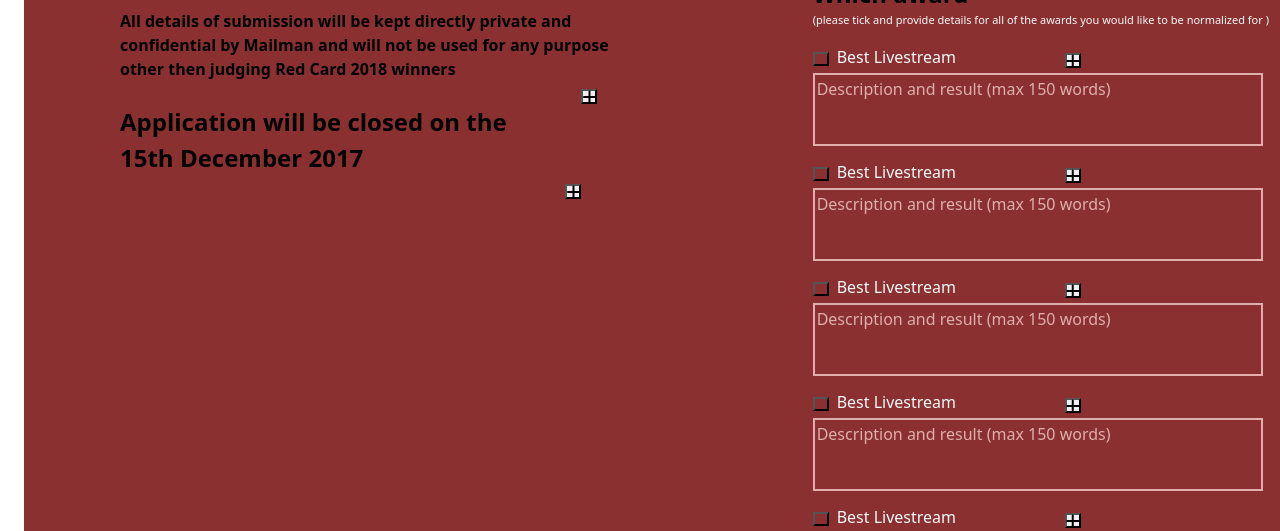
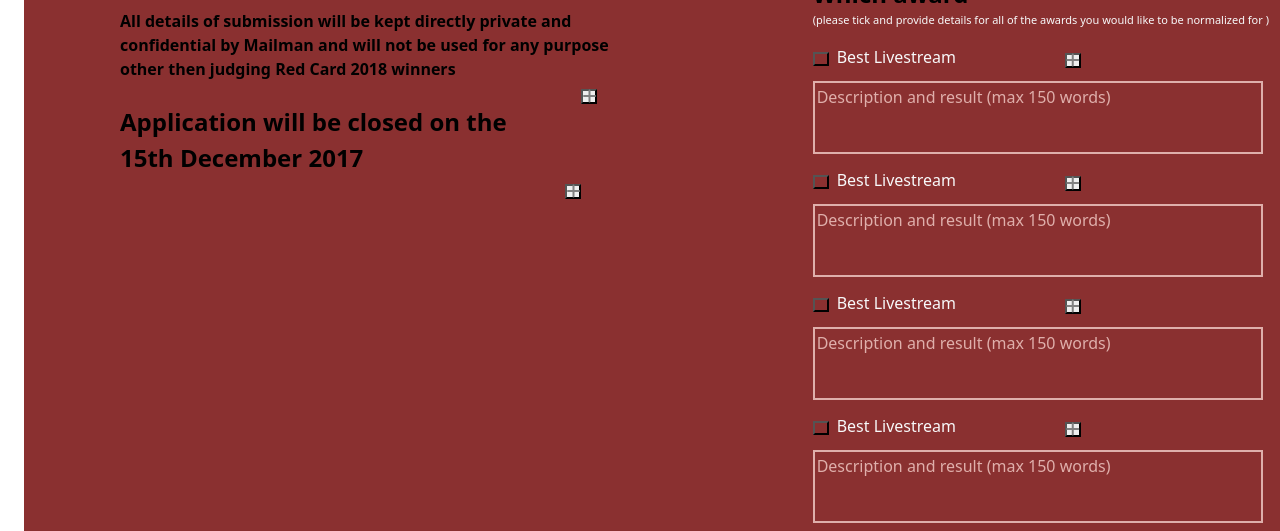
Before and after one commit to BilalAwan1/Submission-Card-BS, a plain HTML site: page index.html in a window 1280 px wide. Shown: the part 394-925 px from the top of the page. Drawn offline with nearby package versions, Linux system fonts and the light colour scheme.

Commit message:
bootstrap update

```diff
--- a/css/style.css
+++ b/css/style.css
@@ -9,8 +9,9 @@
 }
 .plus-icon {
   position: relative;
-  bottom: 7px;
+  bottom: 8px;
   right: 7px;
+  color: grey;
 }
 .input-color::placeholder {
   color: #dfafab;
--- a/index.html
+++ b/index.html
@@ -70,7 +70,7 @@
             <p class="text-light tick-provide ms-4 ps-3 mt-0">
               (please tick and provide details for all of the awards you would like to be normalized for )
             </p>
-            <div class="livestream-main d-flex ms-4 ps-3">
+            <div class="livestream-main mb-2 d-flex ms-4 ps-3">
               <div class="input-checkbox ">
                 <button type="checkbox" class="checkbox-transparent bg-transparent h-50"></button>
               </div>
@@ -85,7 +85,7 @@
             <div class="textarea-description ps-3">
               <textarea class="bg-transparent ms-4 textarea" id="">Description and result (max 150 words)</textarea>
             </div>
-            <div class="livestream-main d-flex ms-4 ps-3">
+            <div class="livestream-main mb-2 d-flex ms-4 ps-3">
               <div class="input-checkbox ">
                 <button type="checkbox" class="checkbox-transparent bg-transparent h-50"></button>
               </div>
@@ -100,7 +100,7 @@
             <div class="textarea-description ps-3">
               <textarea class="bg-transparent ms-4 textarea" id="">Description and result (max 150 words)</textarea>
             </div>
-            <div class="livestream-main d-flex ms-4 ps-3">
+            <div class="livestream-main mb-2 d-flex ms-4 ps-3">
               <div class="input-checkbox ">
                 <button type="checkbox" class="checkbox-transparent bg-transparent h-50"></button>
               </div>
@@ -115,7 +115,7 @@
             <div class="textarea-description ps-3">
               <textarea class="bg-transparent ms-4 textarea" id="">Description and result (max 150 words)</textarea>
             </div>
-            <div class="livestream-main d-flex ms-4 ps-3">
+            <div class="livestream-main mb-2 d-flex ms-4 ps-3">
               <div class="input-checkbox ">
                 <button type="checkbox" class="checkbox-transparent bg-transparent h-50"></button>
               </div>
@@ -130,9 +130,9 @@
             <div class="textarea-description ps-3">
               <textarea class="bg-transparent ms-4 textarea" id="">Description and result (max 150 words)</textarea>
             </div>
-            <div class="livestream-main d-flex ms-4 ps-3">
+            <div class="livestream-main mb-2 d-flex ms-4 ps-3">
               <div class="input-checkbox ">
-                <button type="checkbox" class="checkbox-transparent bg-transparent h-50"></button>
+                <button type="checkbox" class="checkbox-transparent bg-transparent h-50" checked></button>
               </div>
               <div class="livestream-heading mb-1">
                 <p class="ms-2 text-light mb-0">Best Livestream</p>
```
